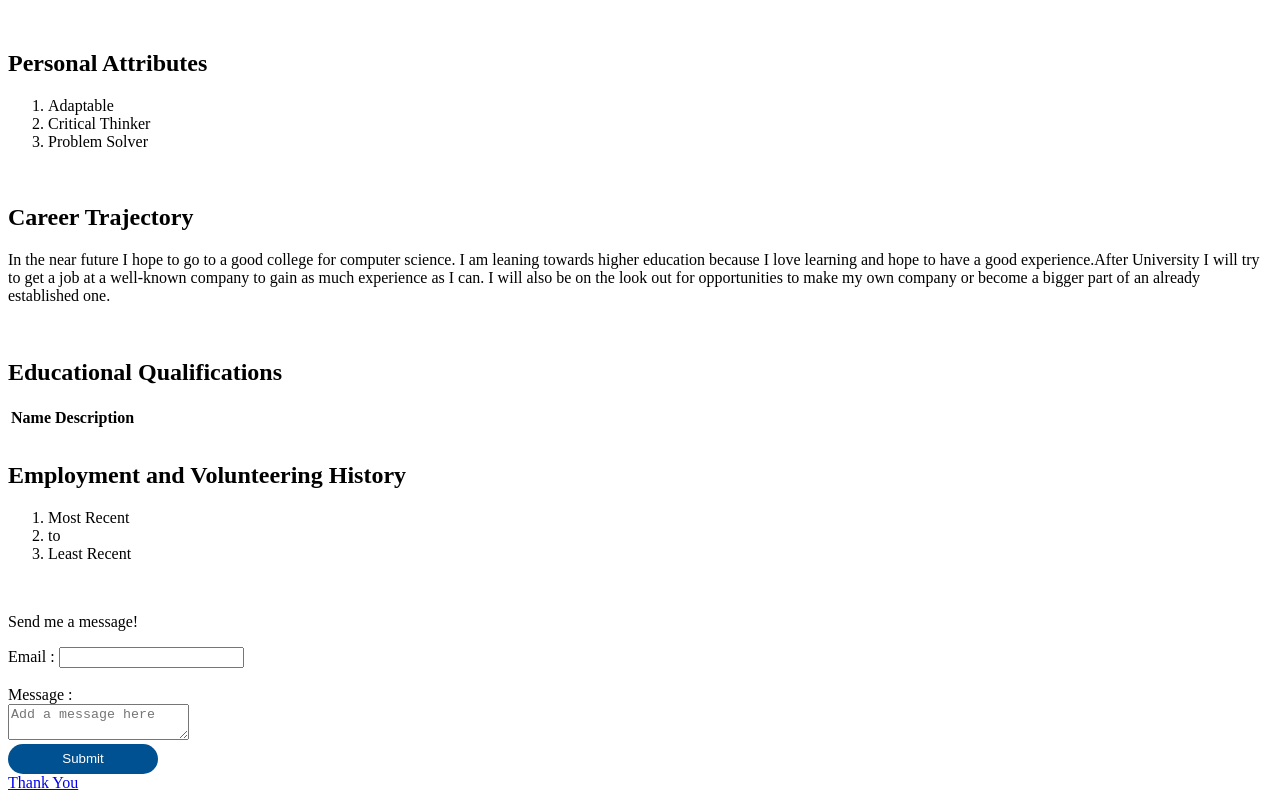
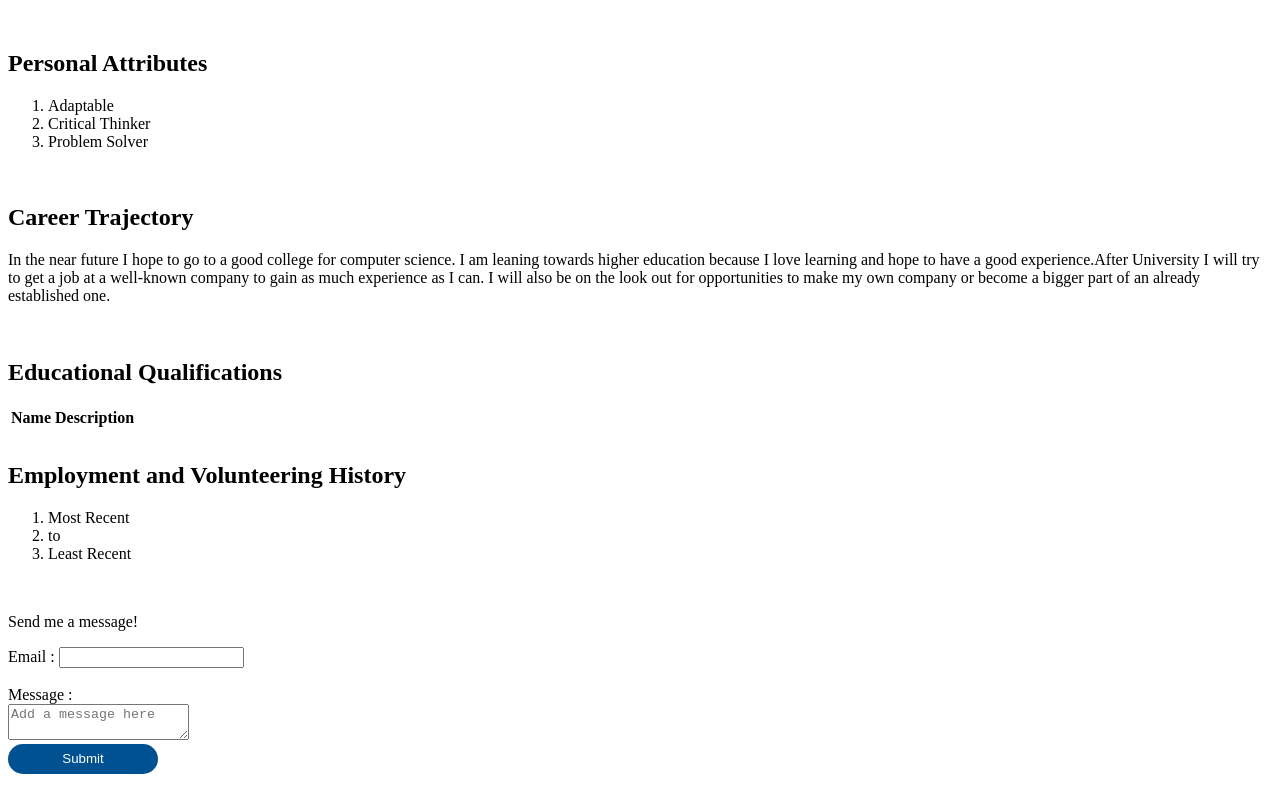
Before and after one commit to astrid200408/Astrid-Moreno-Sanabria, a plain HTML site: page personalProject/infopage.html in a window 1280 px wide. Shown: the part 342-1142 px from the top of the page. Drawn offline with Linux system fonts and the light colour scheme.

Commit message:
remove link to thankyou file

```diff
--- a/personalProject/infopage.html
+++ b/personalProject/infopage.html
@@ -104,8 +104,6 @@
 
             </form>
 
-            <!--Thank You link-->
-            <a href="thankyou.html">Thank You</a>
 
         </body>
 
```
